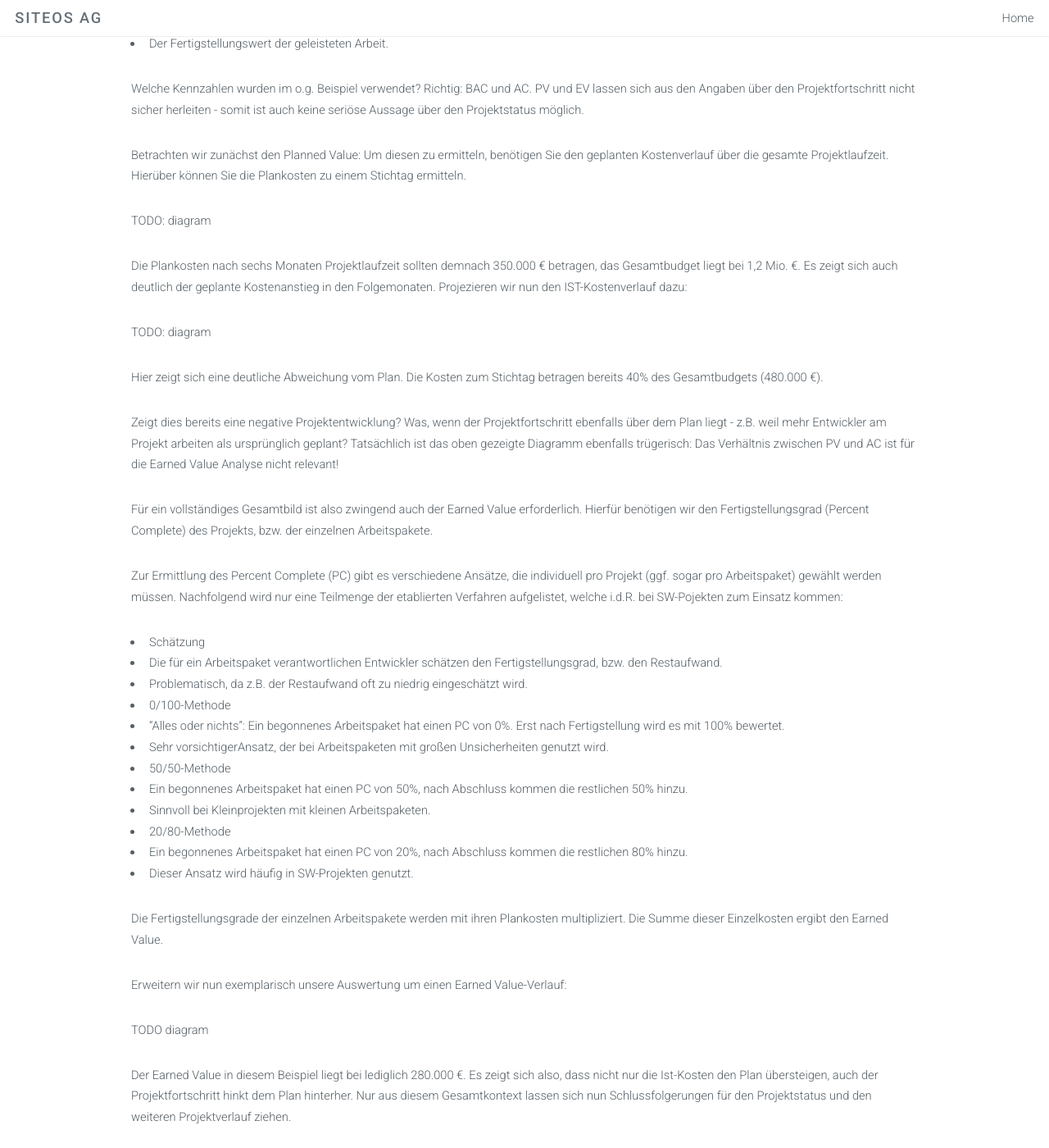
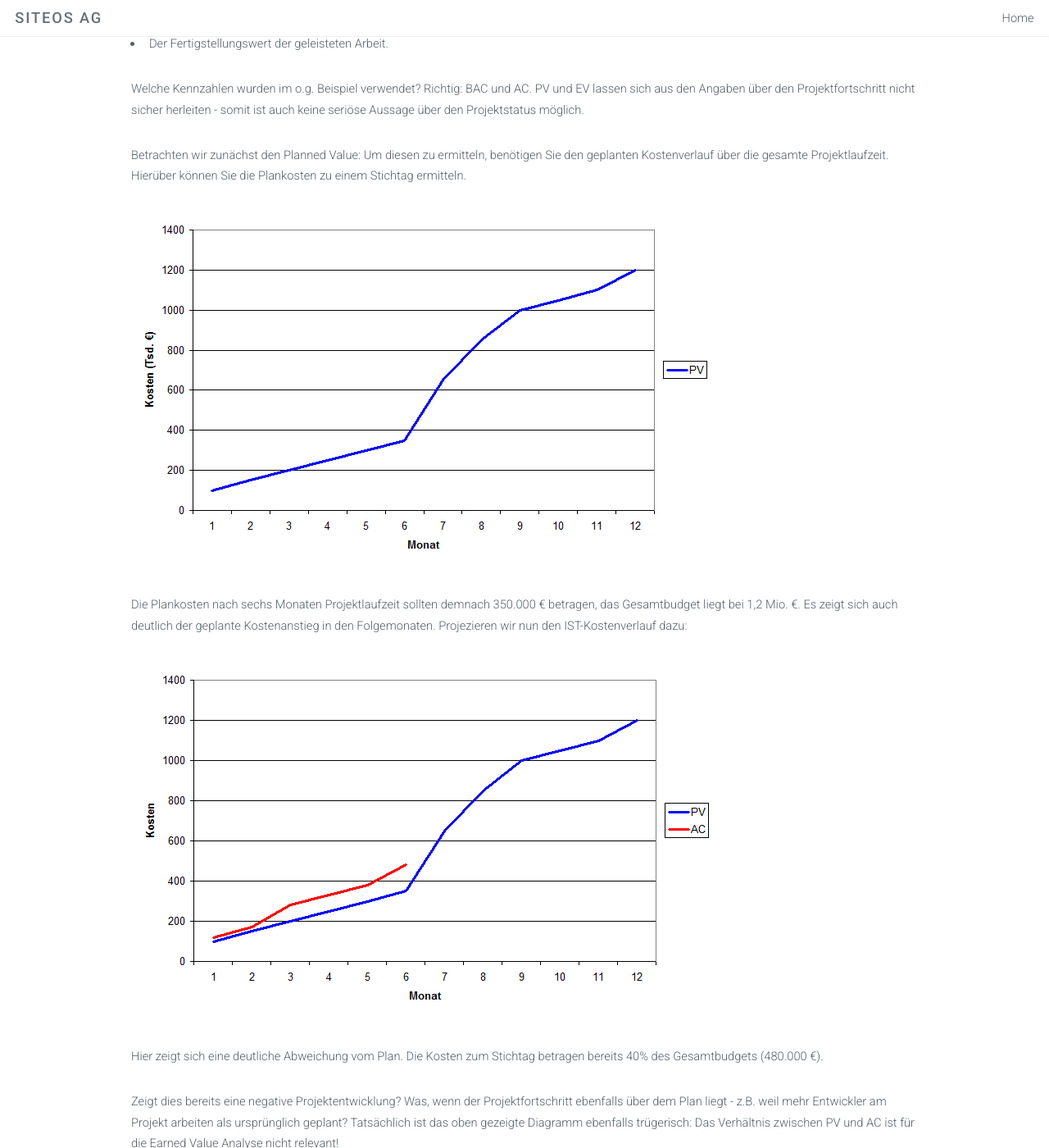
Before and after one commit to SiteOS/siteos.github.io, a Jekyll site: the page built from _posts/2015-02-20-Earned-Value-Analyse.markdown, in a window 1280 px wide and 1400 px high, scrolled down 806 px. Shown: the whole window at 82% size. Built offline with Jekyll 4.4.1, drawn with Linux system fonts in a browser that asks for light colours.

Commit message:
Added pictures to earned value analyse article

```diff
--- a/_posts/2015-02-20-Earned-Value-Analyse.markdown
+++ b/_posts/2015-02-20-Earned-Value-Analyse.markdown
@@ -29,13 +29,13 @@ PV und EV lassen sich aus den Angaben über den Projektfortschritt nicht sicher
 
 Betrachten wir zunächst den Planned Value: Um diesen zu ermitteln, benötigen Sie den geplanten Kostenverlauf über die gesamte Projektlaufzeit. Hierüber können Sie die Plankosten zu einem Stichtag ermitteln.
 
-TODO: diagram
+<img src="{{site.baseurl}}/images/2015-02-20-eva1.png"/>
 
 Die Plankosten nach sechs Monaten Projektlaufzeit sollten demnach 350.000 € betragen, das Gesamtbudget liegt bei 1,2 Mio. €.
 Es zeigt sich auch deutlich der geplante Kostenanstieg in den Folgemonaten.
 Projezieren wir nun den IST-Kostenverlauf dazu:
 
-TODO: diagram
+<img src="{{site.baseurl}}/images/2015-02-20-eva2.png"/>
 
 Hier zeigt sich eine deutliche Abweichung vom Plan. Die Kosten zum Stichtag betragen bereits 40% des Gesamtbudgets (480.000 €).
 
@@ -64,7 +64,7 @@ Die Fertigstellungsgrade der einzelnen Arbeitspakete werden mit ihren Plankosten
 
 Erweitern wir nun exemplarisch unsere Auswertung um einen Earned Value-Verlauf:
 
-TODO diagram
+<img src="{{site.baseurl}}/images/2015-02-20-eva3.png"/>
 
 Der Earned Value in diesem Beispiel liegt bei lediglich 280.000 €. Es zeigt sich also, dass nicht nur die Ist-Kosten den Plan übersteigen, auch der Projektfortschritt hinkt dem Plan hinterher.
 Nur aus diesem Gesamtkontext lassen sich nun Schlussfolgerungen für den Projektstatus und den weiteren Projektverlauf ziehen.
```
Also changed, not shown: images/2015-02-20-eva1.png (added), images/2015-02-20-eva2.png (added), images/2015-02-20-eva3.png (added).
